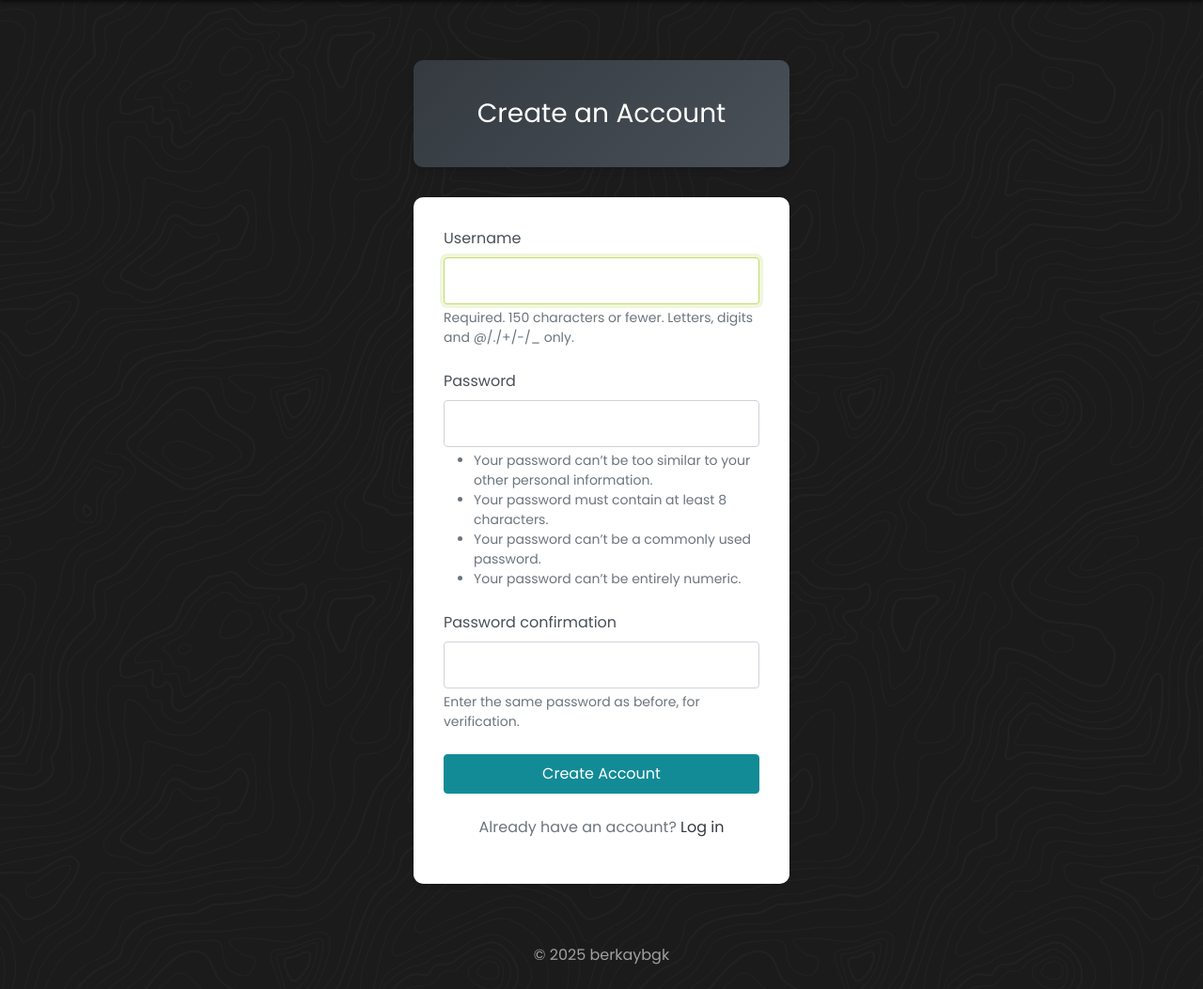
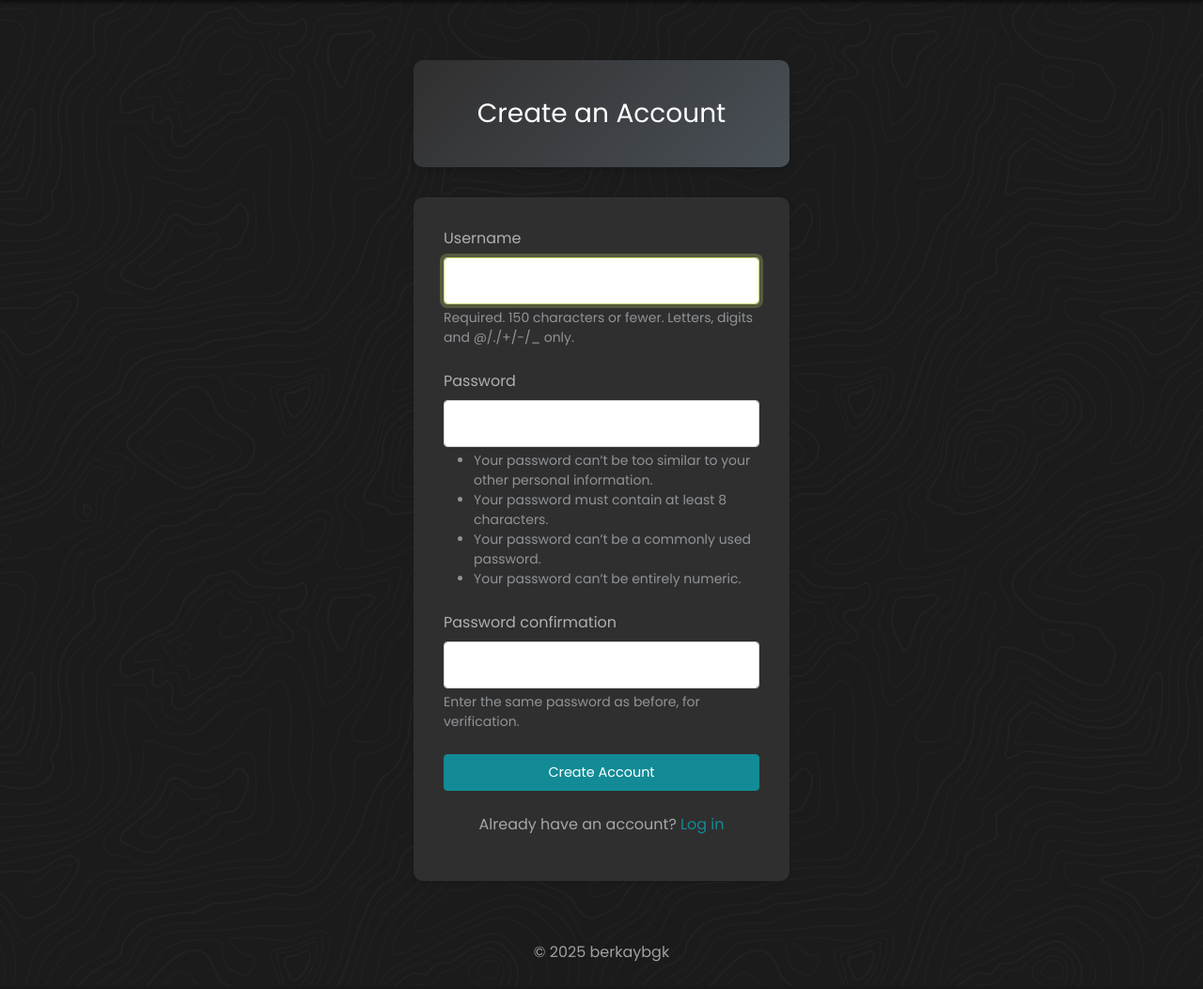
Before and after one commit to berkaybgk/portfolio, a Django app: page /register/ in a window 1280 px wide. Shown: the part 84-1137 px from the top of the page at 94% size. After the commit the page ends 1108 px from the top, so only its background shows below. Run offline with Django 5.2, Linux system fonts and the light colour scheme.

Commit message:
theme changes applied

```diff
--- a/portfolio/eq_dashboard/templates/eq_dashboard/dashboard.html
+++ b/portfolio/eq_dashboard/templates/eq_dashboard/dashboard.html
@@ -11,8 +11,8 @@
                 <span class="info-tooltip">
                     <i class="fas fa-info-circle info-icon"></i>
                     <span class="tooltip-text">
-                        Adjust the filters below to customize your earthquake view.
-                        The source of the data is USGS's earthquake catalogue and it is updated daily.
+                        The source of the data is USGS's earthquake catalogue and it is updated regularly.
+                        Currently, the data is limited to earthquakes with magnitude greater than 4.0 near Turkey.
                     </span>
                 </span>
             </div>
--- a/portfolio/website/templates/base.html
+++ b/portfolio/website/templates/base.html
@@ -138,6 +138,7 @@
         }
 
         .user-greeting {
+            font-size: 0.9rem;
             color: #fff;
             margin: 0;
             padding-right: 1rem;
@@ -150,6 +151,7 @@
         }
 
         .btn-login, .btn-register, .btn-logout {
+            font-size: 0.9rem;
             padding: 0.5rem 1.25rem;
             border-radius: 4px;
             font-weight: 500;
--- a/portfolio/website/templates/registration/register.html
+++ b/portfolio/website/templates/registration/register.html
@@ -10,7 +10,7 @@
     }
 
     .register-header {
-        background: linear-gradient(135deg, #343a40 0%, #495057 100%);
+        background: linear-gradient(135deg, #302f2f 0%, #495057 100%);
         color: white;
         padding: 2.5rem 2rem;
         margin-bottom: 2rem;
@@ -20,7 +20,7 @@
     }
 
     .register-form {
-        background: white;
+        background: #302f2f;
         padding: 2rem;
         border-radius: 10px;
         box-shadow: 0 2px 4px rgba(0, 0, 0, 0.1);
@@ -47,7 +47,7 @@
     .form-label {
         display: block;
         margin-bottom: 0.5rem;
-        color: #495057;
+        color: #aeafb1;
         font-weight: 500;
     }
 
@@ -55,7 +55,7 @@
         display: block;
         margin-top: 0.25rem;
         font-size: 0.875rem;
-        color: #6c757d;
+        color: #8f9498;
     }
 
     .btn-register {
@@ -78,11 +78,11 @@
     .register-footer {
         margin-top: 1.5rem;
         text-align: center;
-        color: #6c757d;
+        color: #a3a7a9;
     }
 
     .register-footer a {
-        color: #343a40;
+        color: #128b96;
         text-decoration: none;
         font-weight: 500;
         transition: all 0.3s ease;
```
Also changed, not shown: portfolio/website/templates/registration/login.html (+4 -4 lines).
